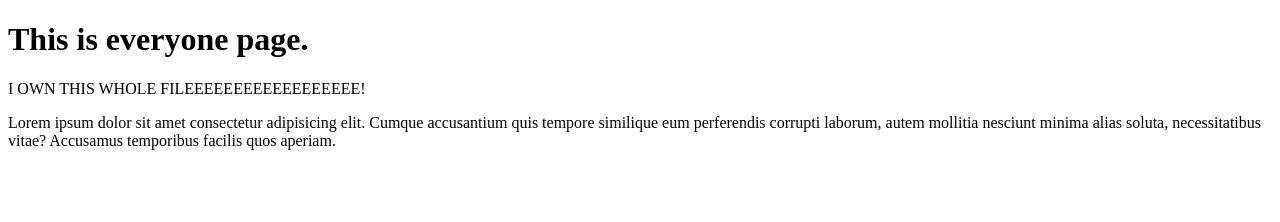
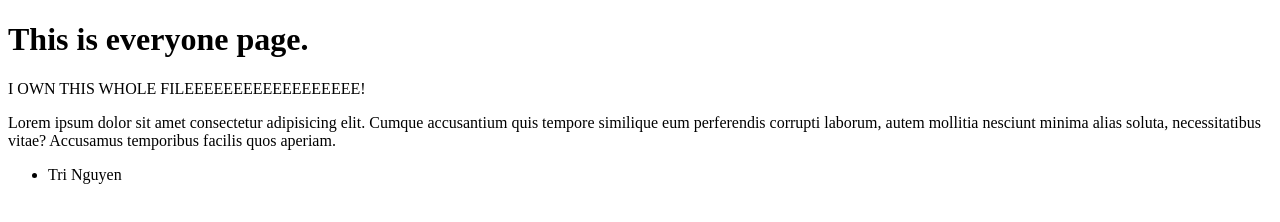
Before and after one commit to mankinchi/helloworld, a plain HTML site: page index.html in a window 1280 px wide. Drawn offline with Linux system fonts and the light colour scheme.

Commit message:
add list of contributors

```diff
--- a/index.html
+++ b/index.html
@@ -13,6 +13,9 @@
     <p>Lorem ipsum dolor sit amet consectetur adipisicing elit. Cumque accusantium quis tempore similique eum
         perferendis corrupti laborum, autem mollitia nesciunt minima alias soluta, necessitatibus vitae? Accusamus
         temporibus facilis quos aperiam.</p>
+    <ul>
+        <li>Tri Nguyen</li>
+    </ul>
 </body>
 
 </html>
```
